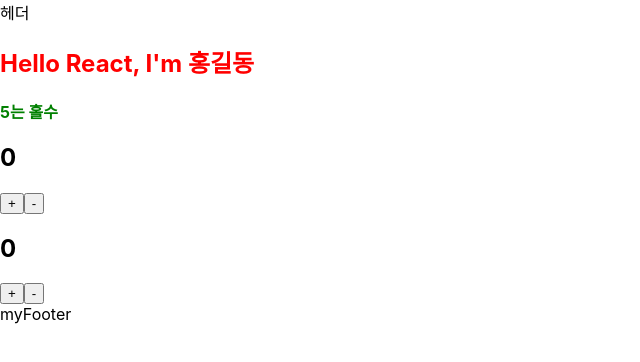
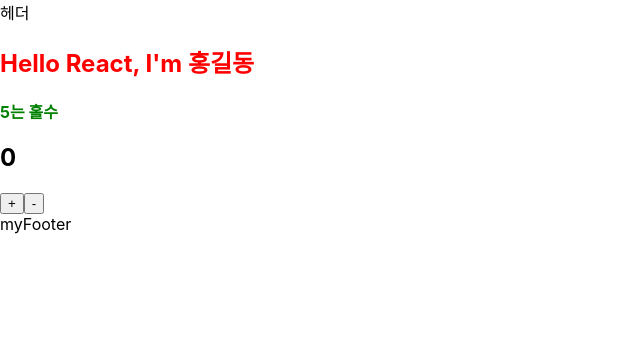
Before and after one commit to slackjawed12/react-rudiment, a React (Create React App) app in the folder reactexample1/: page / in a window 1280 px wide. Shown: the top 362 px of the page, without its empty margins (0-640 px from the left). Built offline with nearby package versions, Linux system fonts and the light colour scheme.

Commit message:
feature(reactexample1): 객체 props전달

```diff
--- a/reactexample1/src/App.js
+++ b/reactexample1/src/App.js
@@ -19,6 +19,16 @@ function App() {
       color: "green",
     },
   };
+
+  const counterProps = {
+    a: 1,
+    b: 2,
+    c: 3,
+    d: 4,
+    e: 5,
+    initialValue: 6,
+  };
+
   return (
     <div className="App" style={style.App}>
       <MyHeader />
@@ -26,7 +36,7 @@ function App() {
       <b style={style.bold_text} id="bold_text">
         {number}는 {number % 2 ? "홀수" : "짝수"}
       </b>
-      <Counter />
+      <Counter {...counterProps} />
       <MyFooter />
     </div>
   );
--- a/reactexample1/src/Counter.js
+++ b/reactexample1/src/Counter.js
@@ -8,23 +8,11 @@ const Counter = () => {
     setCount(count - 1);
   };
 
-  const [count2, setCount2] = useState(0);
-  const onIncrease2 = () => {
-    setCount2(count2 + 1);
-  };
-  const onDecrease2 = () => {
-    setCount2(count2 - 1);
-  };
-
   return (
     <div>
       <h2>{count}</h2>
       <button onClick={onIncrease}>+</button>
       <button onClick={onDecrease}>-</button>
-
-      <h2>{count2}</h2>
-      <button onClick={onIncrease2}>+</button>
-      <button onClick={onDecrease2}>-</button>
     </div>
   );
 };
```
